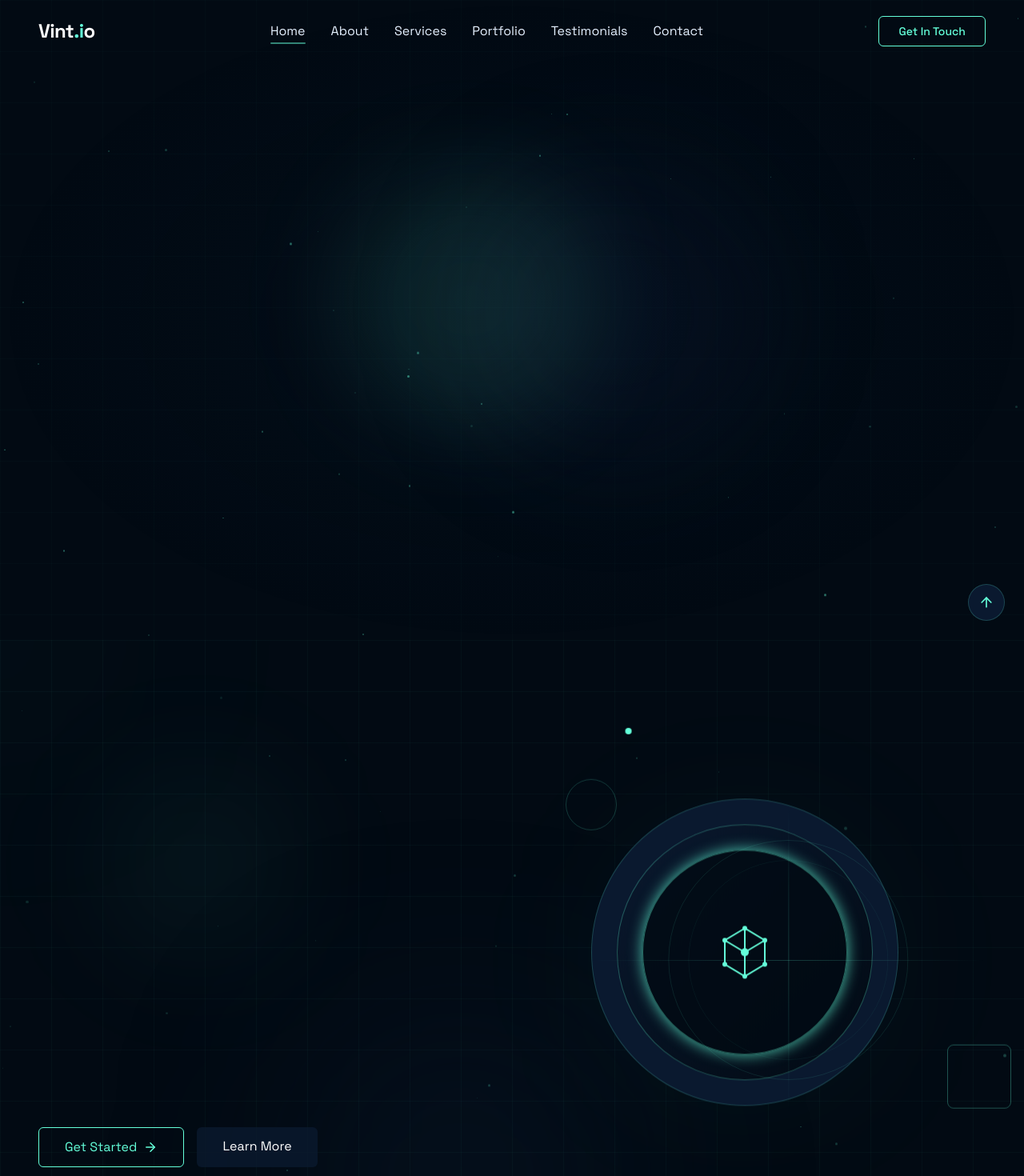
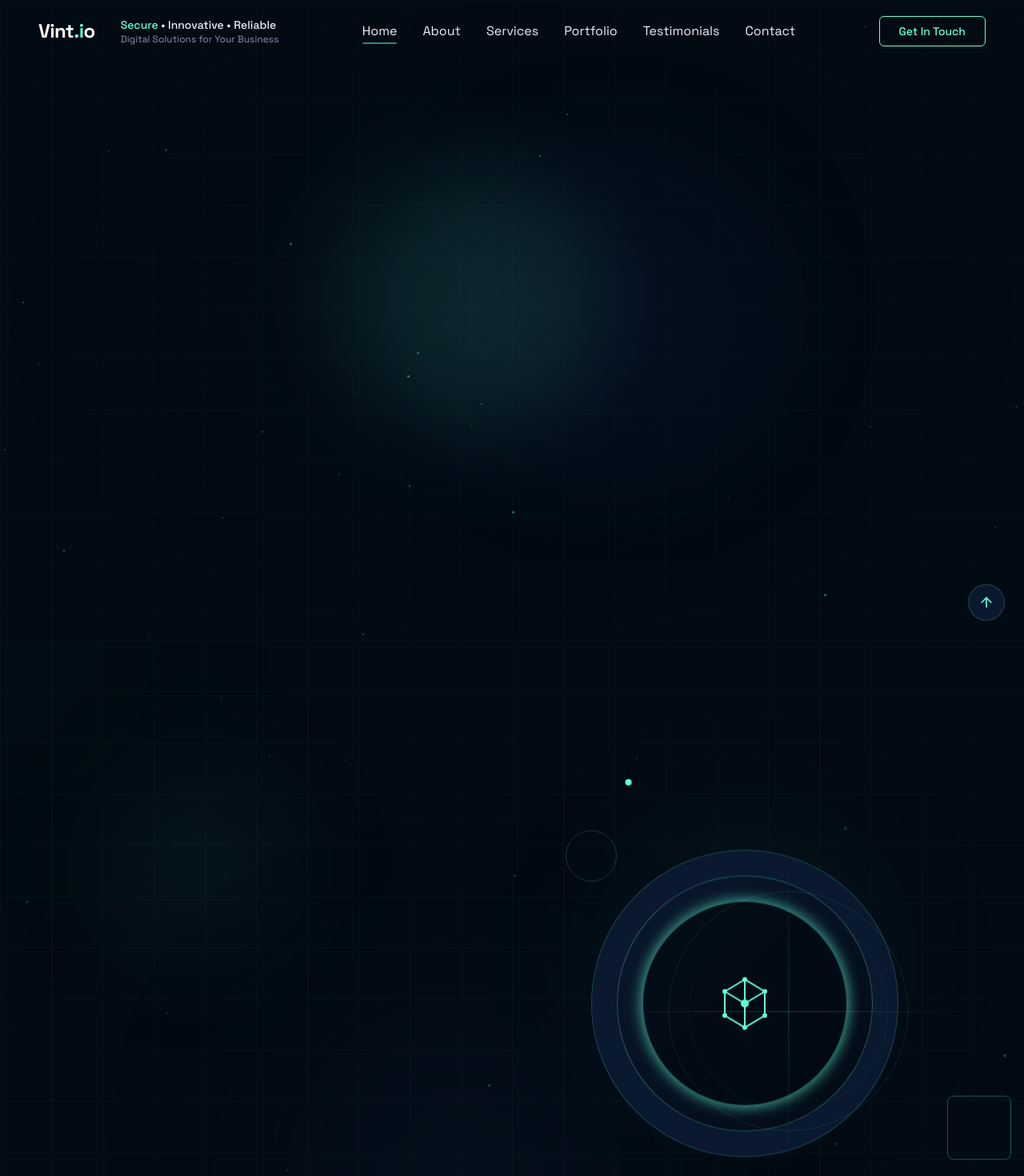
Before and after one commit to ArioVeisa/secure-innovation-web, a React (Vite) app: page / in a window 1280 px wide. Shown: the top 1470 px of the page at 80% size. Built offline with nearby package versions, Linux system fonts and the light colour scheme.

Commit message:
Add header headline
Add a headline to the header component.

```diff
--- a/src/components/HeroSection.tsx
+++ b/src/components/HeroSection.tsx
@@ -53,7 +53,7 @@ const HeroSection = () => {
   }
 
   return (
-    <section ref={heroRef} id="home" className="relative pt-20 lg:pt-0 min-h-screen flex items-center overflow-hidden">
+    <section ref={heroRef} id="home" className="relative pt-28 lg:pt-32 min-h-screen flex items-center overflow-hidden">
       {/* Background Elements - More advanced with animation */}
       <div className="absolute top-0 left-0 w-full h-full overflow-hidden z-0">
         <div className="absolute top-[20%] left-[10%] w-60 h-60 bg-minetech-cyan/5 rounded-full blur-[80px] animate-float-slow"></div>
@@ -85,7 +85,7 @@ const HeroSection = () => {
             {/* Added header/subtitle tag above the main title */}
             <div className="space-y-5">
               <p className={`text-minetech-cyan font-medium transition-all duration-500 ${isLoaded ? 'opacity-100 translate-y-0' : 'opacity-0 translate-y-4'}`} style={{transitionDelay: "0.2s"}}>
-                Welcome to Minetech.io
+                Welcome to Vint.io
               </p>
 
               <h1 className={`text-5xl md:text-6xl lg:text-7xl font-bold leading-tight text-white transition-all duration-700 ${isLoaded ? 'opacity-100 translate-y-0' : 'opacity-0 translate-y-4'}`} style={{transitionDelay: "0.4s"}}>
--- a/src/components/Navbar.tsx
+++ b/src/components/Navbar.tsx
@@ -1,3 +1,4 @@
+
 import React, { useState, useEffect } from 'react';
 import { Menu, X } from 'lucide-react';
 
@@ -62,6 +63,7 @@ const Navbar = ({ activeSection: propActiveSection }: NavbarProps) => {
       }`}
     >
       <div className="container mx-auto px-6 md:px-12 flex justify-between items-center">
+        <div className="flex items-center">
           <a href="#home" className="flex items-center group">
             <span className="text-2xl font-bold text-white tracking-tight">
               Vint<span className="text-minetech-cyan">.</span>
@@ -69,6 +71,16 @@ const Navbar = ({ activeSection: propActiveSection }: NavbarProps) => {
               o
             </span>
           </a>
+
+          <div className="hidden md:block ml-8">
+            <h1 className="text-minetech-light text-sm font-medium">
+              <span className="text-minetech-cyan">Secure</span> • Innovative • Reliable
+            </h1>
+            <p className="text-minetech-gray text-xs">
+              Digital Solutions for Your Business
+            </p>
+          </div>
+        </div>
 
         <nav className="hidden md:flex space-x-8">
           {navLinks.map((link, index) => (
@@ -106,6 +118,15 @@ const Navbar = ({ activeSection: propActiveSection }: NavbarProps) => {
         }`}
       >
         <div className="container px-6 py-8 flex flex-col space-y-8 items-center">
+          <div className="text-center mb-4">
+            <h1 className="text-minetech-cyan font-medium text-lg">
+              Secure • Innovative • Reliable
+            </h1>
+            <p className="text-minetech-gray">
+              Digital Solutions for Your Business
+            </p>
+          </div>
+
           {navLinks.map((link, index) => (
             <a
               key={index}
```
Lines whose indentation alone changed are shown as unchanged.
